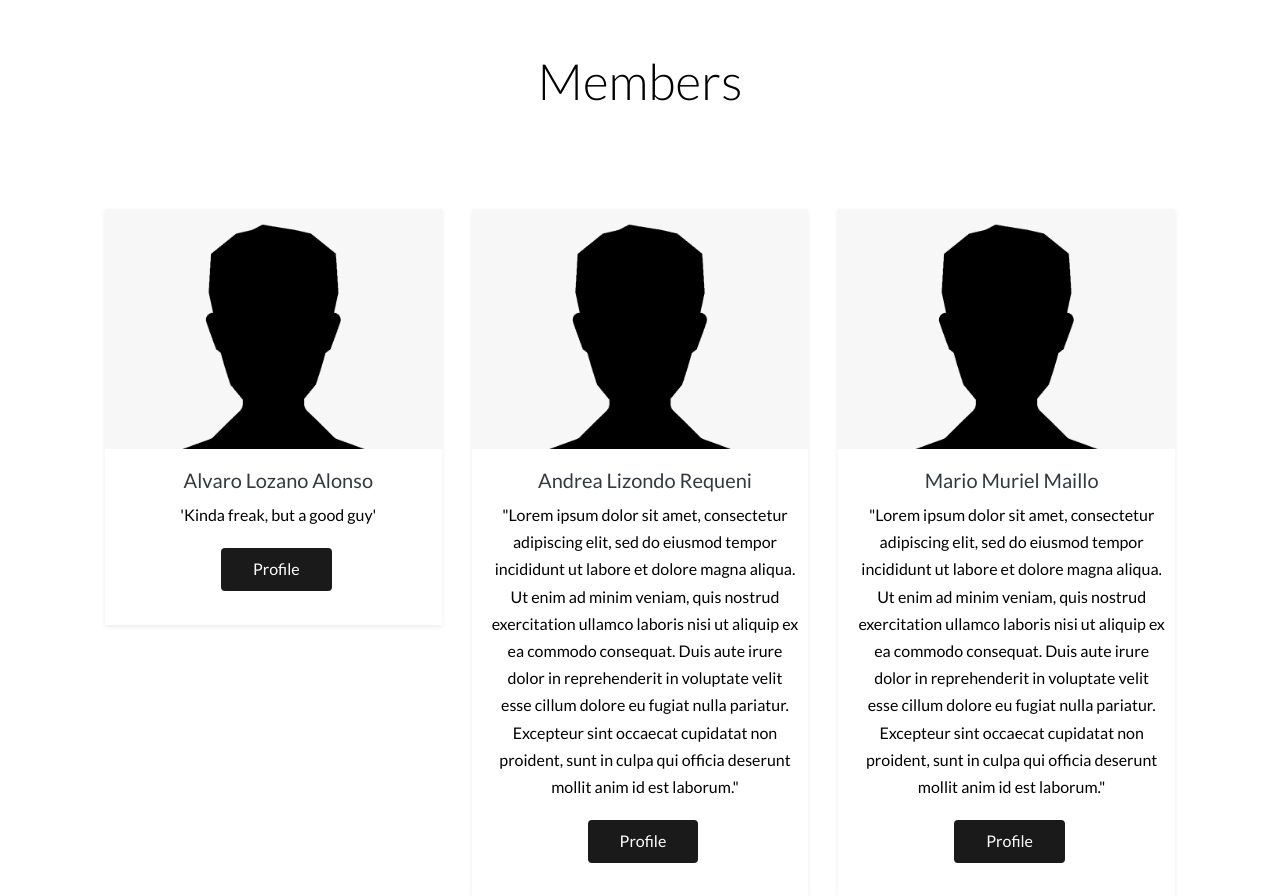
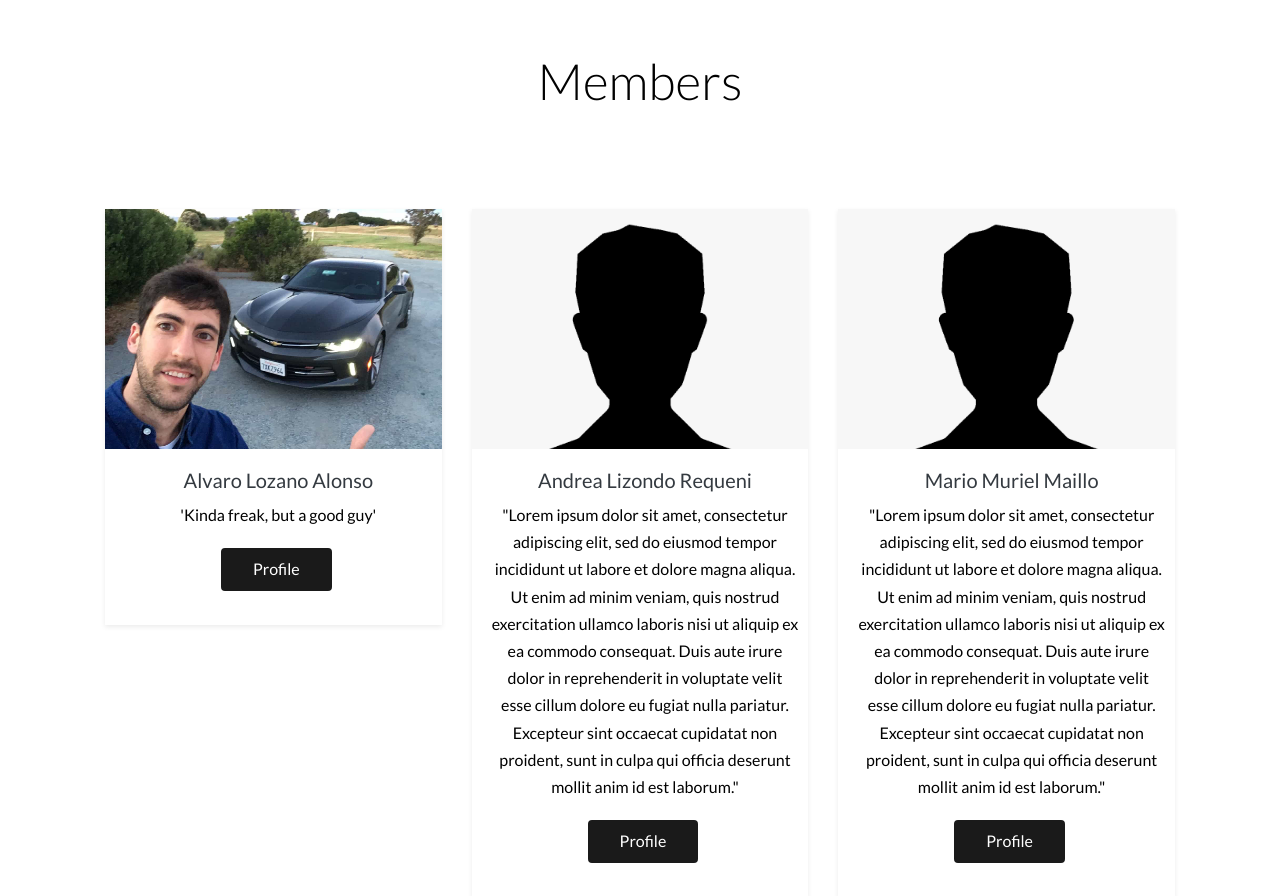
Before and after one commit to alvarico509/TFM, a Django app: page /team in a window 1280 px wide. Shown: the part 604-1500 px from the top of the page. Run offline with Django 3.2, Linux system fonts and the light colour scheme; parts of the project's set-up code (start-up, migrations or seed data) failed here and were passed over; some libraries are stand-ins or nearby versions; some web fonts are replaced.

Commit message:
image added

```diff
--- a/website/templates/team.html
+++ b/website/templates/team.html
@@ -33,7 +33,7 @@
 					<a href="{% static 'website/images/CV_Alvaro_Lozano.jpg' %}" class="fh5co-card-item image-popup">
 						<figure>
 							<div class="overlay"><i class="ti-plus"></i></div>
-							<img src="{% static 'website/images/empty_avatar.png' %}" alt="Image" class="img-responsive">
+							<img src="{% static 'website/images/Alvaro.jpg' %}" alt="Image" class="img-responsive">
 						</figure>
 						<div class="fh5co-text">
 							<h2>Alvaro Lozano Alonso</h2>
```
Also changed, not shown: static/website/images/Alvaro.JPG (added).
